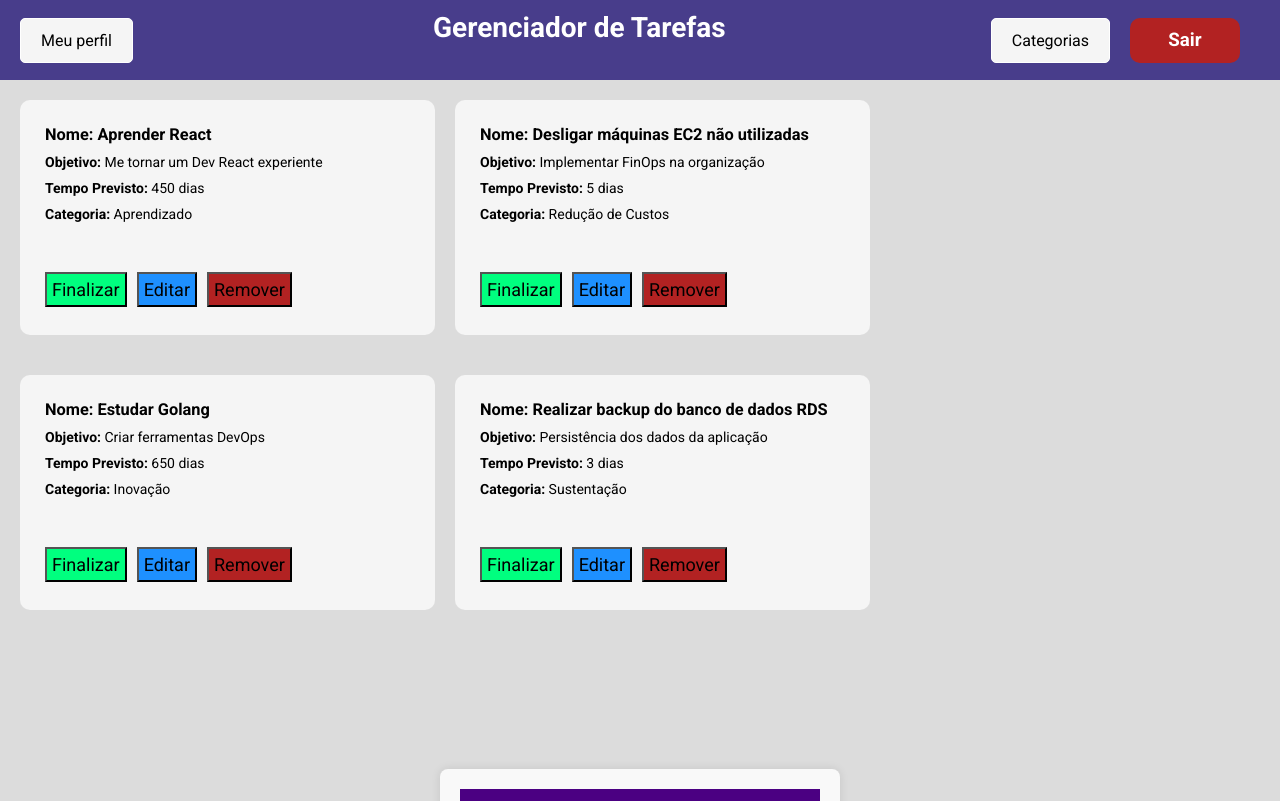
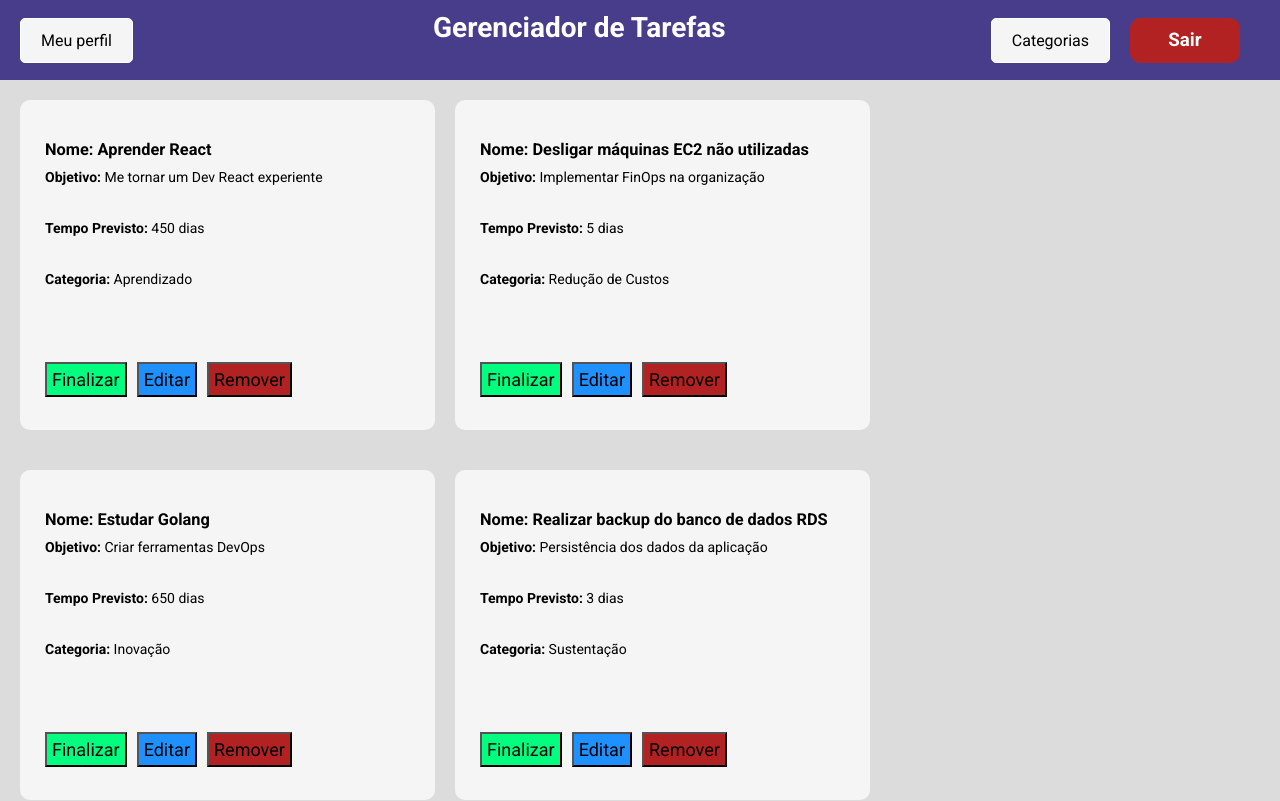
Before and after one commit to carlos-daniel8/tasks-manager, a React (Create React App) app: page /tasks in a window 1280 px wide. Shown: the top 801 px of the page. Built offline with nearby package versions, Linux system fonts and the light colour scheme.

Commit message:
feat: update tasks

```diff
--- a/src/pages/profile/index.js
+++ b/src/pages/profile/index.js
@@ -8,7 +8,8 @@ export default function Profile() {
     name: 'John Doe',
     email: 'john@gmail.com',
     jobTitle: 'DevOps Engineer'
-  });
+  })
+
   const [editing, setEditing] = useState(false)
 
   const handleInputChange = (event) => {
--- a/src/pages/task/index.js
+++ b/src/pages/task/index.js
@@ -12,7 +12,7 @@ export default function Tasks() {
             id: uuidv4(),
             name: "Aprender React",
             goal: "Me tornar um Dev React experiente",
-            estimatedDays: 450 + " " + "dias",
+            estimatedDays: "450 dias",
             category: "Aprendizado",
             isCompleted: false
         },
@@ -20,7 +20,7 @@ export default function Tasks() {
             id: uuidv4(),
             name: "Desligar máquinas EC2 não utilizadas",
             goal: "Implementar FinOps na organização",
-            estimatedDays: 5 + " " + "dias",
+            estimatedDays: "5 dias",
             category: "Redução de Custos",
             isCompleted: false
         },
@@ -28,7 +28,7 @@ export default function Tasks() {
             id: uuidv4(),
             name: "Estudar Golang",
             goal: "Criar ferramentas DevOps",
-            estimatedDays: 650 + " " + "dias",
+            estimatedDays: "650 dias",
             category: "Inovação",
             isCompleted: false
         },
@@ -36,12 +36,19 @@ export default function Tasks() {
             id: uuidv4(),
             name: "Realizar backup do banco de dados RDS",
             goal: "Persistência dos dados da aplicação",
-            estimatedDays: 3 + " " + "dias",
+            estimatedDays: "3 dias",
             category: "Sustentação",
             isCompleted: false
         }
     ])
 
+    const [editingTaskId, setEditingTaskId] = useState(null);
+    const [editedTask, setEditedTask] = useState({
+        name: '',
+        goal: '',
+        estimatedDays: '',
+        category: ''
+    });
 
     useEffect(() => {
         const storedTasks = JSON.parse(localStorage.getItem('tasks'))
@@ -53,17 +60,6 @@ export default function Tasks() {
     useEffect(() => {
         localStorage.setItem('tasks', JSON.stringify(tasks))
     }, [tasks])
-
-    const removeTask = (id) => {
-        const filteredTasks = tasks.filter(task => task.id !== id);
-        setTasks(filteredTasks)
-    }
-
-    const completeTask = (id) => {
-        const newTasksCompleted = [...tasks]
-        newTasksCompleted.map((task) => task.id === id ? task.isCompleted = !task.isCompleted : task)
-        setTasks(newTasksCompleted)
-    }
 
     const addTask = (name, goal, estimatedDays, category) => {
 
@@ -81,6 +77,55 @@ export default function Tasks() {
         setTasks(newTasks)
     }
 
+    const removeTask = (id) => {
+        const filteredTasks = tasks.filter(task => task.id !== id);
+        setTasks(filteredTasks)
+    }
+
+    const completeTask = (id) => {
+        const newTasksCompleted = [...tasks]
+        newTasksCompleted.map((task) => task.id === id ? task.isCompleted = !task.isCompleted : task)
+        setTasks(newTasksCompleted)
+    }
+
+    const editTask = (id) => {
+        setEditingTaskId(id);
+        const taskToEdit = tasks.find(task => task.id === id);
+        setEditedTask(taskToEdit);
+    }
+
+    const cancelEdit = () => {
+        setEditingTaskId(null);
+        setEditedTask({
+            name: '',
+            goal: '',
+            estimatedDays: '',
+            category: ''
+        });
+    }
+
+    const updateTask = () => {
+        const updatedTasks = tasks.map(task =>
+            task.id === editingTaskId ? { ...task, ...editedTask } : task
+        );
+        setTasks(updatedTasks);
+        setEditingTaskId(null);
+        setEditedTask({
+            name: '',
+            goal: '',
+            estimatedDays: '',
+            category: ''
+        });
+    }
+
+    const handleEditInputChange = (event) => {
+        const { name, value } = event.target;
+        setEditedTask(prevTask => ({
+            ...prevTask,
+            [name]: value
+        }));
+    };
+
     return (
         <div className="task-container" >
             <header>
@@ -95,11 +140,6 @@ export default function Tasks() {
                         Categorias
                     </button>
                 </Link>
-                {/* <Link to="/tasks/new-task">
-                    <button className="new-task-button">
-                        Nova tarefa
-                    </button>
-                </Link> */}
                 <button className="logout-button">
                     <h3>Sair</h3>
                 </button>
@@ -107,13 +147,46 @@ export default function Tasks() {
             <div className="tasks-wrapper">
                 {tasks.map((task) => (
                     <div key={task.id} className="task" >
-                        <h3 style={{ textDecoration: task.isCompleted ? "line-through" : "" }} ><strong>Nome: </strong>{task.name}</h3>
-                        <p style={{ textDecoration: task.isCompleted ? "line-through" : "" }}><strong>Objetivo:</strong> {task.goal}</p>
-                        <p style={{ textDecoration: task.isCompleted ? "line-through" : "" }}><strong>Tempo Previsto:</strong> {task.estimatedDays}</p>
-                        <p style={{ textDecoration: task.isCompleted ? "line-through" : "" }}><strong>Categoria:</strong> {task.category}</p>
+                        {editingTaskId === task.id ? (
+                            <div>
+                                <input
+                                    type="text"
+                                    name="name"
+                                    value={editedTask.name}
+                                    onChange={handleEditInputChange}
+                                />
+                                <input
+                                    type="text"
+                                    name="goal"
+                                    value={editedTask.goal}
+                                    onChange={handleEditInputChange}
+                                />
+                                <input
+                                    type="text"
+                                    name="estimatedDays"
+                                    value={editedTask.estimatedDays}
+                                    onChange={handleEditInputChange}
+                                />
+                                <input
+                                    type="text"
+                                    name="category"
+                                    value={editedTask.category}
+                                    onChange={handleEditInputChange}
+                                />
+                                <button className= "confirm-edit-button" onClick={updateTask}>Salvar</button>
+                                <button className="cancel-edit-button" onClick={cancelEdit}>Cancelar</button>
+                            </div>
+                        ) : (
+                            <div>
+                                <h3 style={{ textDecoration: task.isCompleted ? "line-through" : "" }} ><strong>Nome: </strong>{task.name}</h3>
+                                <p style={{ textDecoration: task.isCompleted ? "line-through" : "" }}><strong>Objetivo:</strong> {task.goal}</p>
+                                <p style={{ textDecoration: task.isCompleted ? "line-through" : "" }}><strong>Tempo Previsto:</strong> {task.estimatedDays}</p>
+                                <p style={{ textDecoration: task.isCompleted ? "line-through" : "" }}><strong>Categoria:</strong> {task.category}</p>
+                            </div>
+                        )}
                         <div className="task-buttons">
                             <button className="finish-task-button" onClick={() => completeTask(task.id)}>Finalizar</button>
-                            <button className="update-task-button">Editar</button>
+                            <button className="update-task-button" onClick={() => editTask(task.id)}>Editar</button>
                             <button className="remove-task-button" onClick={() => removeTask(task.id)}>Remover</button>
                         </div>
                     </div>
--- a/src/pages/task/styles.css
+++ b/src/pages/task/styles.css
@@ -36,16 +36,17 @@
   margin-bottom: 20px;
   padding: 25px;
   border-radius: 10px;
-  height: 235px;
+  height: 330px;
   width: 415px;
 }
 
 .task h3 {
-  margin-top: 0;
+  margin-top: 15px;
 }
 
 .task p {
   margin: 10px 0;
+  padding-bottom: 25px;
 }
 
 .task-buttons {
@@ -96,3 +97,16 @@
   background-color: #B22222;
   padding: 5px;
 }
+
+.cancel-edit-button {
+  background-color: #B22222;
+  padding: 5px;
+  margin-top: 8px;
+}
+
+.confirm-edit-button {
+  background-color: #00BFFF;
+  padding: 5px;
+  margin: 5px;
+  margin-top: 10px;
+}
```
